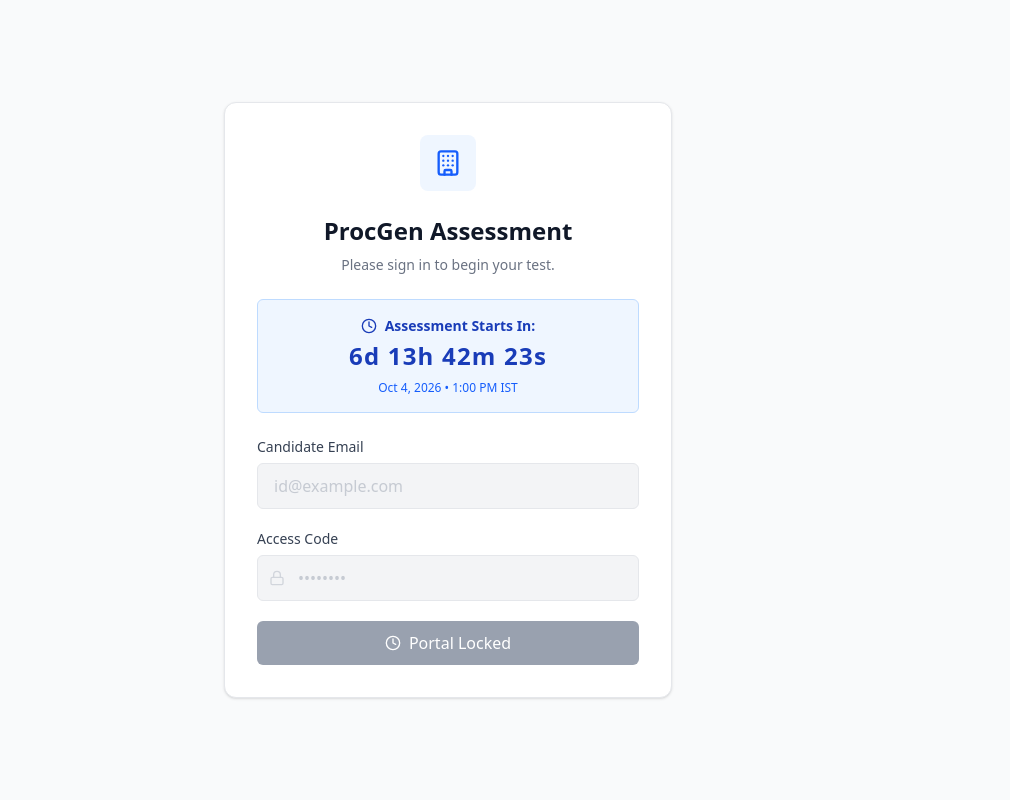
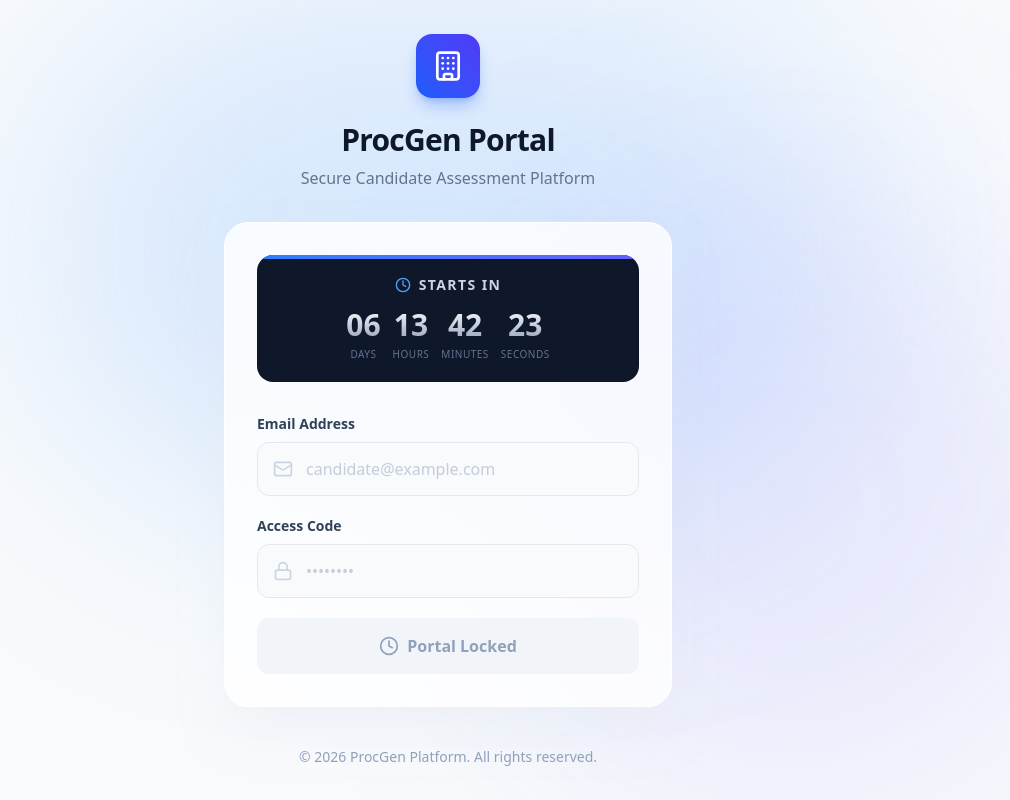
Before and after one commit to Aryan2627/hire, a Next.js app: page / in a window 1280 px wide. Shown: the whole page, without its empty margins (192-1202 px from the left). Built offline with nearby package versions, Linux system fonts and the light colour scheme.

Commit message:
ui: upgrade login page to premium modern SaaS aesthetic

```diff
--- a/src/app/page.tsx
+++ b/src/app/page.tsx
@@ -1,7 +1,7 @@
 'use client';
 import { useState, useEffect } from 'react';
 import { useRouter } from 'next/navigation';
-import { Lock, ArrowRight, Building, Clock, XCircle } from 'lucide-react';
+import { Lock, ArrowRight, Building, Clock, XCircle, Mail, ShieldCheck } from 'lucide-react';
 
 // Target Dates: Starts Oct 4, 2026 1:00 PM IST | Ends Oct 6, 2026 1:00 PM IST
 const TARGET_DATE_START = new Date('2026-10-04T13:00:00+05:30').getTime();
@@ -17,11 +17,10 @@ export default function LoginPage() {
   const [loading, setLoading] = useState(false);
 
   const [portalStatus, setPortalStatus] = useState<PortalStatus>('LOCKED');
-  const [countdown, setCountdown] = useState('');
+  const [countdown, setCountdown] = useState({ days: '00', hours: '00', minutes: '00', seconds: '00' });
   const [mounted, setMounted] = useState(false);
 
   useEffect(() => {
-    // Avoid hydration mismatch by waiting for client render
     const timer = setTimeout(() => setMounted(true), 0);
     return () => clearTimeout(timer);
   }, []);
@@ -35,23 +34,21 @@ export default function LoginPage() {
       if (now < TARGET_DATE_START) {
         setPortalStatus('LOCKED');
         const distance = TARGET_DATE_START - now;
-        const days = Math.floor(distance / (1000 * 60 * 60 * 24));
-        const hours = Math.floor((distance % (1000 * 60 * 60 * 24)) / (1000 * 60 * 60));
-        const minutes = Math.floor((distance % (1000 * 60 * 60)) / (1000 * 60));
-        const seconds = Math.floor((distance % (1000 * 60)) / 1000);
-        setCountdown(`${days}d ${hours.toString().padStart(2, '0')}h ${minutes.toString().padStart(2, '0')}m ${seconds.toString().padStart(2, '0')}s`);
+        setCountdown({
+          days: Math.floor(distance / (1000 * 60 * 60 * 24)).toString().padStart(2, '0'),
+          hours: Math.floor((distance % (1000 * 60 * 60 * 24)) / (1000 * 60 * 60)).toString().padStart(2, '0'),
+          minutes: Math.floor((distance % (1000 * 60 * 60)) / (1000 * 60)).toString().padStart(2, '0'),
+          seconds: Math.floor((distance % (1000 * 60)) / 1000).toString().padStart(2, '0')
+        });
       } else if (now >= TARGET_DATE_START && now <= TARGET_DATE_END) {
         setPortalStatus('LIVE');
-        setCountdown('');
       } else {
         setPortalStatus('EXPIRED');
-        setCountdown('');
       }
     };
 
-    updateStatus(); // Initial call
+    updateStatus();
     const interval = setInterval(updateStatus, 1000);
-
     return () => clearInterval(interval);
   }, [mounted]);
 
@@ -85,66 +82,107 @@ export default function LoginPage() {
   const isFormDisabled = !mounted || portalStatus !== 'LIVE';
 
   return (
-    <div className="flex-1 flex items-center justify-center p-6 bg-gray-50">
-      <div className="w-full max-w-md bg-white p-8 rounded-xl shadow-sm border border-gray-200">
-        <div className="flex justify-center mb-6">
-          <div className="w-14 h-14 bg-blue-50 text-blue-600 rounded-lg flex items-center justify-center">
-            <Building className="w-7 h-7" />
+    <div className="relative min-h-screen flex flex-col items-center justify-center p-6 bg-slate-50 overflow-hidden font-sans">
+      {/* Decorative Background Blobs */}
+      <div className="absolute top-0 left-1/2 -translate-x-1/2 w-[800px] h-[500px] bg-blue-400/20 blur-[120px] rounded-full pointer-events-none" />
+      <div className="absolute bottom-0 right-0 w-[600px] h-[600px] bg-indigo-500/10 blur-[120px] rounded-full pointer-events-none" />
+
+      {/* Header/Logo */}
+      <div className="relative z-10 flex flex-col items-center mb-8">
+        <div className="w-16 h-16 bg-gradient-to-tr from-blue-600 to-indigo-600 text-white rounded-2xl flex items-center justify-center shadow-lg shadow-blue-600/30 mb-6">
+          <Building className="w-8 h-8" />
         </div>
+        <h1 className="text-3xl font-extrabold text-slate-900 tracking-tight">ProcGen Portal</h1>
+        <p className="text-slate-500 mt-2 font-medium">Secure Candidate Assessment Platform</p>
       </div>
 
-        <h1 className="text-2xl font-bold text-center text-gray-900 mb-2">ProcGen Assessment</h1>
-        <p className="text-center text-gray-500 text-sm mb-6">Please sign in to begin your test.</p>
+      {/* Main Login Card */}
+      <div className="relative z-10 w-full max-w-md bg-white/80 backdrop-blur-xl p-8 rounded-3xl shadow-2xl shadow-slate-200/50 border border-white">
 
+        {/* Dynamic Status Banners */}
+        <div className="mb-8">
           {mounted && portalStatus === 'LOCKED' && (
-          <div className="bg-blue-50 border border-blue-200 text-blue-800 p-4 rounded-md mb-6 text-center">
-            <div className="flex items-center justify-center gap-2 mb-1 text-sm font-semibold">
-              <Clock className="w-4 h-4" /> Assessment Starts In:
+            <div className="bg-slate-900 text-white p-5 rounded-2xl text-center shadow-inner relative overflow-hidden">
+              <div className="absolute top-0 left-0 w-full h-1 bg-gradient-to-r from-blue-500 to-indigo-500"></div>
+              <div className="flex items-center justify-center gap-2 mb-3 text-sm font-semibold text-slate-300 uppercase tracking-widest">
+                <Clock className="w-4 h-4 text-blue-400" /> Starts In
               </div>
-            <div className="text-2xl font-bold font-mono tracking-wider">{countdown}</div>
-            <div className="text-xs text-blue-600 mt-2">Oct 4, 2026 • 1:00 PM IST</div>
+              <div className="flex justify-center gap-3 font-mono">
+                {Object.entries(countdown).map(([unit, value]) => (
+                  <div key={unit} className="flex flex-col items-center">
+                    <span className="text-3xl font-bold bg-clip-text text-transparent bg-gradient-to-b from-white to-slate-400">
+                      {value}
+                    </span>
+                    <span className="text-[10px] uppercase tracking-wider text-slate-500 mt-1">{unit}</span>
+                  </div>
+                ))}
+              </div>
             </div>
           )}
 
           {mounted && portalStatus === 'EXPIRED' && (
-          <div className="bg-red-50 border border-red-200 text-red-800 p-4 rounded-md mb-6 text-center">
-            <div className="flex items-center justify-center gap-2 mb-1 text-sm font-semibold">
-              <XCircle className="w-5 h-5 text-red-600" /> Assessment Closed
+            <div className="bg-red-50 border border-red-100 p-5 rounded-2xl text-center">
+              <XCircle className="w-8 h-8 text-red-500 mx-auto mb-2" />
+              <div className="font-bold text-red-900 mb-1">Assessment Closed</div>
+              <div className="text-sm text-red-600">The 48-hour testing window has permanently expired.</div>
             </div>
-            <div className="text-sm text-red-600 mt-1">The 48-hour testing window has permanently expired.</div>
+          )}
+
+          {mounted && portalStatus === 'LIVE' && !error && (
+            <div className="bg-emerald-50 border border-emerald-100 p-4 rounded-2xl flex items-start gap-3">
+              <ShieldCheck className="w-5 h-5 text-emerald-600 flex-shrink-0 mt-0.5" />
+              <div>
+                <div className="font-semibold text-emerald-900 text-sm">Connection Secure</div>
+                <div className="text-xs text-emerald-700 mt-0.5">Your session is encrypted and monitored.</div>
+              </div>
             </div>
           )}
 
           {error && (
-          <div className="bg-red-50 border border-red-200 text-red-600 p-3 rounded-md text-sm mb-6 flex items-center gap-2">
-            {error}
+            <div className="bg-red-50 border border-red-100 text-red-700 p-4 rounded-2xl text-sm flex items-start gap-3">
+              <XCircle className="w-5 h-5 flex-shrink-0" />
+              <div className="pt-0.5 font-medium">{error}</div>
             </div>
           )}
+        </div>
 
+        {/* Login Form */}
         <form onSubmit={handleLogin} className="space-y-5">
           <div>
-            <label className="block text-sm font-medium text-gray-700 mb-1.5">Candidate Email</label>
+            <label className="block text-sm font-semibold text-slate-700 mb-2">Email Address</label>
+            <div className="relative group">
+              <Mail className={`absolute left-4 top-1/2 -translate-y-1/2 w-5 h-5 transition-colors ${isFormDisabled ? 'text-slate-300' : 'text-slate-400 group-focus-within:text-blue-500'}`} />
               <input
                 type="email"
                 required
                 disabled={isFormDisabled}
                 value={email}
                 onChange={(e) => setEmail(e.target.value)}
-              className={`w-full border px-4 py-2.5 rounded-md focus:outline-none transition-shadow ${isFormDisabled ? 'bg-gray-100 border-gray-200 text-gray-400 cursor-not-allowed' : 'bg-white border-gray-300 text-gray-900 focus:ring-2 focus:ring-blue-500 focus:border-transparent'}`}
-              placeholder="id@example.com"
+                className={`w-full pl-12 pr-4 py-3.5 rounded-xl border transition-all duration-200 outline-none ${
+                  isFormDisabled
+                    ? 'bg-slate-50 border-slate-200 text-slate-400 cursor-not-allowed'
+                    : 'bg-white border-slate-200 text-slate-900 hover:border-blue-300 focus:border-blue-500 focus:ring-4 focus:ring-blue-500/10'
+                }`}
+                placeholder="candidate@example.com"
               />
             </div>
+          </div>
+
           <div>
-            <label className="block text-sm font-medium text-gray-700 mb-1.5">Access Code</label>
-            <div className="relative">
-              <Lock className={`absolute left-3 top-1/2 -translate-y-1/2 w-4 h-4 ${isFormDisabled ? 'text-gray-300' : 'text-gray-400'}`} />
+            <label className="block text-sm font-semibold text-slate-700 mb-2">Access Code</label>
+            <div className="relative group">
+              <Lock className={`absolute left-4 top-1/2 -translate-y-1/2 w-5 h-5 transition-colors ${isFormDisabled ? 'text-slate-300' : 'text-slate-400 group-focus-within:text-blue-500'}`} />
               <input
                 type="password"
                 required
                 disabled={isFormDisabled}
                 value={password}
                 onChange={(e) => setPassword(e.target.value)}
-                className={`w-full pl-10 pr-4 py-2.5 rounded-md border focus:outline-none transition-shadow ${isFormDisabled ? 'bg-gray-100 border-gray-200 text-gray-400 cursor-not-allowed' : 'bg-white border-gray-300 text-gray-900 focus:ring-2 focus:ring-blue-500 focus:border-transparent'}`}
+                className={`w-full pl-12 pr-4 py-3.5 rounded-xl border transition-all duration-200 outline-none ${
+                  isFormDisabled
+                    ? 'bg-slate-50 border-slate-200 text-slate-400 cursor-not-allowed'
+                    : 'bg-white border-slate-200 text-slate-900 hover:border-blue-300 focus:border-blue-500 focus:ring-4 focus:ring-blue-500/10'
+                }`}
                 placeholder="••••••••"
               />
             </div>
@@ -153,22 +191,33 @@ export default function LoginPage() {
           <button
             type="submit"
             disabled={isFormDisabled || loading}
-            className={`w-full font-medium py-2.5 px-4 rounded-md transition-colors flex justify-center items-center gap-2 mt-2 ${portalStatus === 'EXPIRED' ? 'bg-red-600 text-white cursor-not-allowed opacity-50' : (isFormDisabled ? 'bg-gray-400 text-white cursor-not-allowed' : 'bg-blue-600 hover:bg-blue-700 text-white')}`}
+            className={`w-full font-semibold py-4 px-6 rounded-xl transition-all duration-200 flex justify-center items-center gap-2 mt-4 shadow-lg ${
+              portalStatus === 'EXPIRED'
+                ? 'bg-red-500/10 text-red-500 shadow-none cursor-not-allowed'
+                : isFormDisabled
+                  ? 'bg-slate-100 text-slate-400 shadow-none cursor-not-allowed'
+                  : 'bg-gradient-to-r from-blue-600 to-indigo-600 hover:from-blue-700 hover:to-indigo-700 text-white hover:shadow-xl hover:shadow-blue-600/20 active:scale-[0.98]'
+            }`}
           >
             {!mounted ? (
                'Loading...'
             ) : portalStatus === 'LOCKED' ? (
-              <><Clock className="w-4 h-4" /> Portal Locked</>
+              <><Clock className="w-5 h-5" /> Portal Locked</>
             ) : portalStatus === 'EXPIRED' ? (
-              <><XCircle className="w-4 h-4" /> Link Expired</>
+              <><XCircle className="w-5 h-5" /> Link Expired</>
             ) : loading ? (
-              'Authenticating...'
+              'Verifying Credentials...'
             ) : (
-              <>Start Assessment <ArrowRight className="w-4 h-4" /></>
+              <>Initiate Assessment <ArrowRight className="w-5 h-5" /></>
             )}
           </button>
         </form>
       </div>
+
+      {/* Footer text */}
+      <div className="relative z-10 mt-10 text-center text-sm font-medium text-slate-400">
+        &copy; 2026 ProcGen Platform. All rights reserved.
+      </div>
     </div>
   );
 }
```
Lines whose indentation alone changed are shown as unchanged.
